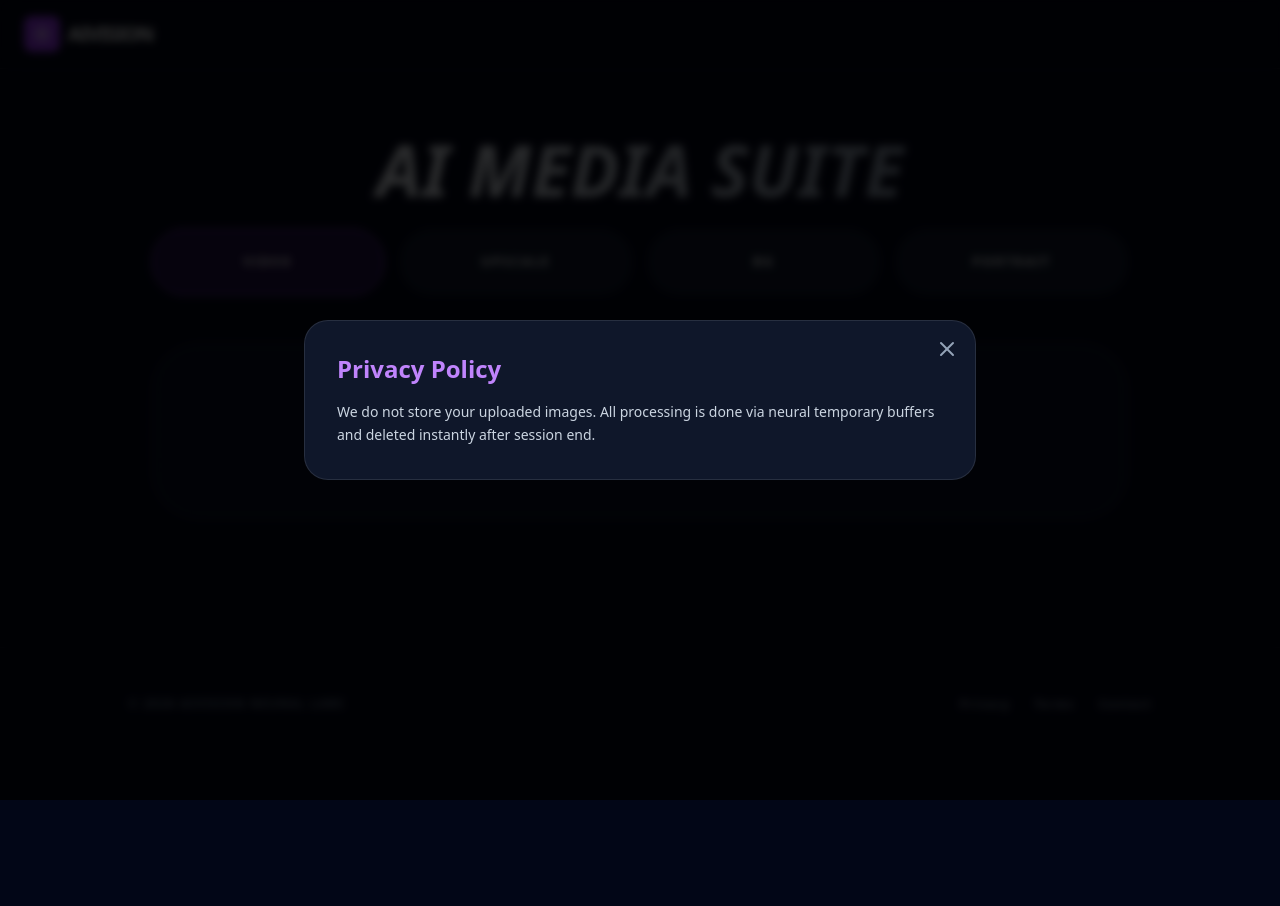
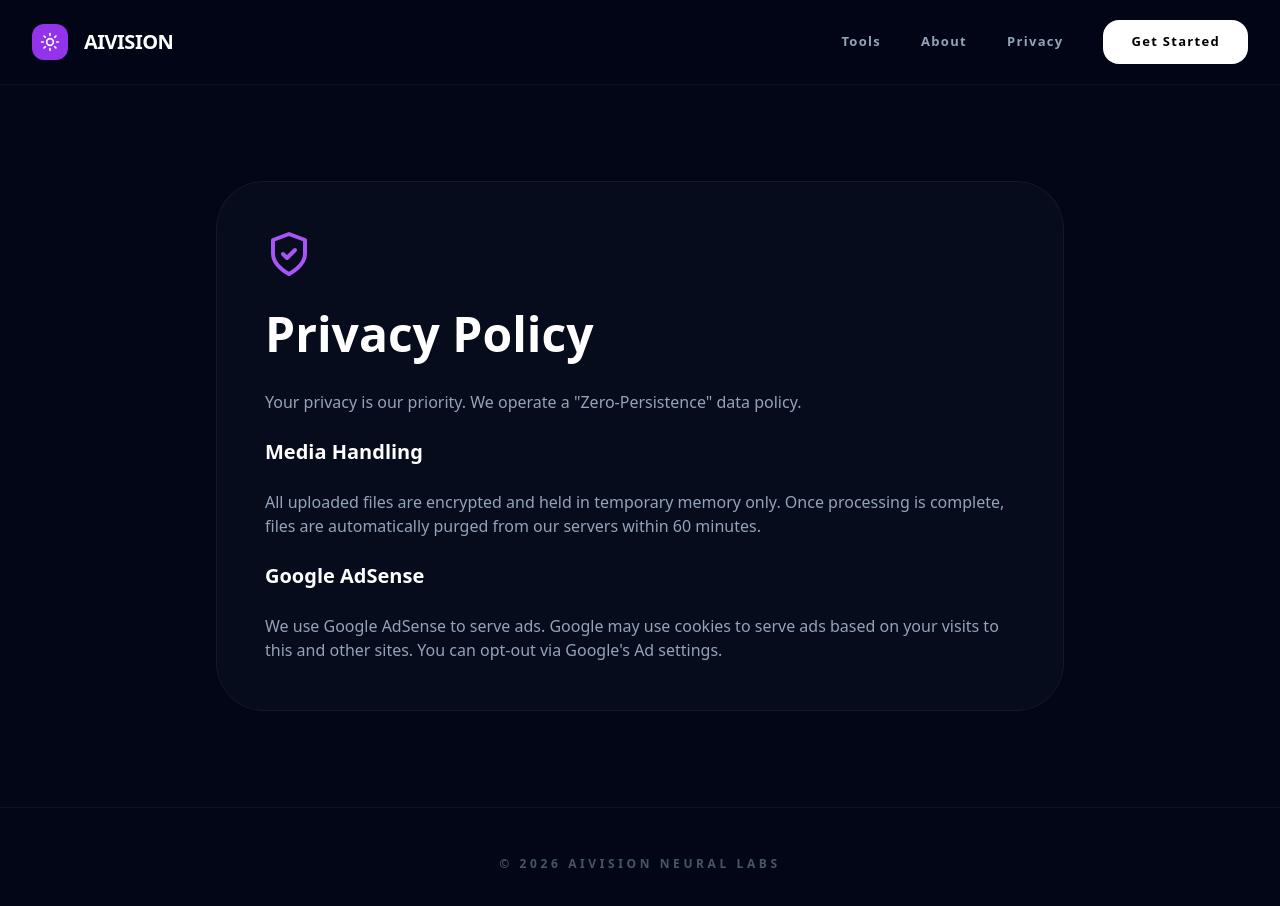
Before and after one commit to gulshan2670kmr-cmd/aivision-pro, a React (Create React App) app: page / in a window 1280 px wide. Both pictures are taken after a click on the button "Privacy". Shown: the top 906 px of the page. Before the commit the page ends 800 px from the top, so only its background shows below. Built offline with nearby package versions, Linux system fonts and the light colour scheme.

Commit message:
Update App.js
Final Professional UI with Privacy Policy and Splash Screen

```diff
--- a/src/App.js
+++ b/src/App.js
@@ -1,78 +1,171 @@
-import React, { useState } from 'react';
-import { Video, Scissors, Sun, Download, Upload, Zap, Sparkles, X } from 'lucide-react';
+import React, { useState, useRef, useEffect } from 'react';
+import { Video, Scissors, Sun, Download, Upload, Zap, Sparkles, Loader2, Image as ImageIcon, ArrowRight, Menu, X, FileText, Info, HelpCircle, ShieldCheck, Globe } from 'lucide-react';
+
+const customStyles = `
+  @keyframes slideUpFade {
+    0% { opacity: 0; transform: translateY(30px); }
+    100% { opacity: 1; transform: translateY(0); }
+  }
+  @keyframes progressBar {
+    0% { width: 0%; }
+    50% { width: 70%; }
+    100% { width: 100%; }
+  }
+  .animate-slide-up {
+    animation: slideUpFade 0.7s cubic-bezier(0.16, 1, 0.3, 1) forwards;
+    opacity: 0;
+  }
+  .delay-100 { animation-delay: 100ms; }
+  .delay-200 { animation-delay: 200ms; }
+  .delay-300 { animation-delay: 300ms; }
+`;
+
+const AdSlot = ({ position }) => (
+  <div className="w-full max-w-5xl mx-auto my-12 p-4 bg-slate-900/40 border border-slate-800 border-dashed rounded-2xl flex flex-col items-center justify-center min-h-[150px] text-slate-600 transition-all hover:bg-slate-900/60">
+    <span className="text-[10px] font-bold uppercase tracking-[0.3em] mb-2 opacity-50">Advertisement</span>
+    <p className="text-xs italic">Google AdSense - {position}</p>
+  </div>
+);
 
 const App = () => {
+  const [showSplash, setShowSplash] = useState(true);
   const [activeTab, setActiveTab] = useState('video');
   const [isProcessing, setIsProcessing] = useState(false);
   const [result, setResult] = useState(null);
-  const [modalContent, setModalContent] = useState(null);
+  const [selectedFile, setSelectedFile] = useState(null);
+  const [previewUrl, setPreviewUrl] = useState(null);
+  const [currentPage, setCurrentPage] = useState('home');
+  const [mobileMenuOpen, setMobileMenuOpen] = useState(false);
+  const fileInputRef = useRef(null);
+
+  useEffect(() => {
+    const timer = setTimeout(() => setShowSplash(false), 2200);
+    return () => clearTimeout(timer);
+  }, []);
+
+  const tools = [
+    { id: 'video', name: 'Image to Video', icon: <Video className="w-5 h-5" />, desc: 'Transform static images into cinematic motion clips.' },
+    { id: 'upscale', name: '4K Upscaler', icon: <Zap className="w-5 h-5" />, desc: 'Enhance low-res photos to ultra HD 4K resolution.' },
+    { id: 'bg', name: 'BG Remover', icon: <Scissors className="w-5 h-5" />, desc: 'Remove backgrounds instantly with pixel perfection.' },
+    { id: 'portrait', name: 'AI Portrait', icon: <Sparkles className="w-5 h-5" />, desc: 'Generate professional headshots using neural filters.' }
+  ];
+
+  const handleFileSelect = (e) => {
+    const file = e.target.files[0];
+    if (file) {
+      setSelectedFile(file);
+      setPreviewUrl(URL.createObjectURL(file));
+      setResult(null);
+    }
+  };
 
   const handleProcess = () => {
     setIsProcessing(true);
     setTimeout(() => {
       setIsProcessing(false);
-      setResult('https://images.unsplash.com/photo-1618005182384-a83a8bd57fbe?w=800');
-    }, 2500);
+      const mockResults = {
+        video: 'https://images.unsplash.com/photo-1618005182384-a83a8bd57fbe?w=800',
+        upscale: 'https://images.unsplash.com/photo-1614729939124-032f0b56c9ce?w=800',
+        bg: 'https://images.unsplash.com/photo-1618005182384-a83a8bd57fbe?w=800',
+        portrait: 'https://images.unsplash.com/photo-1544005313-94ddf0286df2?w=800'
+      };
+      setResult(mockResults[activeTab]);
+    }, 3000);
   };
 
-  const Modal = ({ title, content }) => (
-    <div className="fixed inset-0 bg-black/80 backdrop-blur-sm z-[100] flex items-center justify-center p-4">
-      <div className="bg-slate-900 border border-white/10 p-8 rounded-3xl max-w-2xl w-full max-h-[80vh] overflow-y-auto relative">
-        <button onClick={() => setModalContent(null)} className="absolute top-4 right-4 text-slate-400 hover:text-white"><X /></button>
-        <h2 className="text-2xl font-bold mb-4 text-purple-400">{title}</h2>
-        <div className="text-slate-300 space-y-4 text-sm leading-relaxed whitespace-pre-line">{content}</div>
+  if (showSplash) {
+    return (
+      <div className="min-h-screen bg-slate-950 flex flex-col items-center justify-center text-white font-sans overflow-hidden">
+        <style>{customStyles}</style>
+        <div className="bg-gradient-to-br from-purple-500 to-indigo-600 p-8 rounded-[2.5rem] shadow-2xl relative z-10 border border-white/10">
+          <Sun className="w-16 h-16 text-white" />
+        </div>
+        <h1 className="text-4xl font-black tracking-tighter mt-8">AIVISION STUDIO</h1>
+        <div className="w-64 h-1.5 bg-slate-900 rounded-full overflow-hidden mt-6 border border-white/5">
+          <div className="h-full bg-gradient-to-r from-purple-500 to-indigo-500" style={{ animation: 'progressBar 2s forwards' }}></div>
         </div>
       </div>
     );
+  }
 
   return (
-    <div className="min-h-screen bg-slate-950 text-white font-sans">
-      {modalContent && <Modal title={modalContent.title} content={modalContent.content} />}
-
-      <nav className="border-b border-white/10 px-6 py-4 flex justify-between items-center bg-slate-950/50 backdrop-blur-md sticky top-0 z-50">
-        <div className="flex items-center gap-2">
-          <div className="bg-purple-600 p-2 rounded-lg"><Sun className="w-5 h-5" /></div>
-          <span className="text-xl font-bold tracking-tighter uppercase">AIVision</span>
+    <div className="min-h-screen bg-slate-950 text-white font-sans selection:bg-purple-500/30">
+      <style>{customStyles}</style>
+      <nav className="border-b border-white/5 px-8 py-5 flex justify-between items-center bg-slate-950/90 backdrop-blur-xl sticky top-0 z-50">
+        <div className="flex items-center gap-4 cursor-pointer" onClick={() => setCurrentPage('home')}>
+          <div className="bg-purple-600 p-2 rounded-xl"><Sun className="w-5 h-5" /></div>
+          <span className="text-xl font-black tracking-tight">AIVISION</span>
+        </div>
+        <div className="hidden md:flex items-center gap-10 text-[13px] font-bold text-slate-400 uppercase tracking-widest">
+          <button onClick={() => setCurrentPage('home')}>Tools</button>
+          <button onClick={() => setCurrentPage('about')}>About</button>
+          <button onClick={() => setCurrentPage('privacy')}>Privacy</button>
+          <button className="bg-white text-black px-7 py-3 rounded-2xl font-bold">Get Started</button>
         </div>
       </nav>
 
-      <main className="max-w-5xl mx-auto px-6 py-16 text-center">
-        <h1 className="text-5xl md:text-7xl font-black mb-6 bg-gradient-to-r from-white to-slate-500 bg-clip-text text-transparent italic">AI MEDIA SUITE</h1>
-
-        {/* Tools Grid */}
-        <div className="grid grid-cols-2 md:grid-cols-4 gap-4 mb-12">
-          {['video', 'upscale', 'bg', 'portrait'].map((t) => (
-            <button key={t} onClick={() => {setActiveTab(t); setResult(null);}} className={`p-6 rounded-[2rem] border transition-all ${activeTab === t ? 'bg-purple-600/20 border-purple-500' : 'bg-slate-900 border-white/5'}`}>
-              <p className="font-black text-xs uppercase tracking-[0.2em]">{t}</p>
+      {currentPage === 'home' ? (
+        <main className="max-w-6xl mx-auto px-6 py-16">
+          <div className="text-center mb-16 animate-slide-up">
+            <h1 className="text-6xl md:text-8xl font-black mb-8 leading-[0.9]">Creative <span className="text-purple-500">Intelligence</span></h1>
+            <p className="text-slate-400 text-lg max-w-2xl mx-auto">Free, fast, and remarkably powerful tools for modern creators.</p>
+          </div>
+          <div className="grid grid-cols-1 md:grid-cols-4 gap-5 mb-12 animate-slide-up delay-100">
+            {tools.map((t) => (
+              <button key={t.id} onClick={() => {setActiveTab(t.id); setResult(null);}} className={`p-8 rounded-[2rem] border text-left transition-all ${activeTab === t.id ? 'bg-slate-900 border-purple-500' : 'bg-slate-900/30 border-white/5'}`}>
+                <div className={`mb-4 p-3 w-fit rounded-xl ${activeTab === t.id ? 'bg-purple-600' : 'bg-slate-800'}`}>{t.icon}</div>
+                <h3 className="font-bold mb-1">{t.name}</h3>
+                <p className="text-[10px] text-slate-500 uppercase font-bold">{t.desc}</p>
               </button>
             ))}
           </div>
-
-        {/* Processing Area */}
-        <div className="bg-slate-900/50 border-2 border-dashed border-white/10 rounded-[3rem] p-12 mb-16">
-          {!result ? (
-            <button onClick={handleProcess} disabled={isProcessing} className="bg-white text-black px-12 py-6 rounded-2xl font-black text-xl hover:bg-purple-500 hover:text-white transition-all">
-              {isProcessing ? 'PROCESSING...' : 'UPLOAD & CONVERT'}
-            </button>
+          <div className="bg-slate-900/40 border border-white/5 rounded-[3rem] p-12 min-h-[400px] flex items-center justify-center animate-slide-up delay-200">
+            {!selectedFile ? (
+              <div className="text-center">
+                <input type="file" ref={fileInputRef} onChange={handleFileSelect} className="hidden" />
+                <button onClick={() => fileInputRef.current.click()} className="bg-white text-black px-12 py-5 rounded-2xl font-black uppercase">Browse Media</button>
+              </div>
+            ) : !result ? (
+              <div className="text-center w-full max-w-md">
+                <img src={previewUrl} className="rounded-3xl mb-8 border border-white/10" alt="Preview" />
+                <button onClick={handleProcess} disabled={isProcessing} className="bg-purple-600 px-10 py-4 rounded-2xl font-black w-full">{isProcessing ? 'PROCESSING...' : 'RUN AI'}</button>
+              </div>
             ) : (
-            <div className="space-y-6">
-              <img src={result} alt="AI Result" className="max-w-sm mx-auto rounded-2xl shadow-2xl border border-white/10" />
-              <button onClick={() => setResult(null)} className="text-slate-500 font-bold uppercase text-xs tracking-widest">Clear Result</button>
+              <div className="text-center w-full max-w-md">
+                <img src={result} className="rounded-3xl mb-8 border-2 border-purple-500 shadow-2xl" alt="Result" />
+                <button onClick={() => setResult(null)} className="text-slate-500 font-bold uppercase text-xs mb-4 block mx-auto tracking-widest">Clear</button>
+                <button onClick={() => window.open(result)} className="bg-white text-black px-10 py-4 rounded-2xl font-black w-full">DOWNLOAD RESULT</button>
               </div>
             )}
           </div>
         </main>
-
-      {/* FOOTER WITH POLICY LINKS */}
-      <footer className="border-t border-white/5 py-12 px-6">
-        <div className="max-w-5xl mx-auto flex flex-col md:flex-row justify-between items-center gap-8">
-          <div className="text-slate-500 text-xs font-bold tracking-widest uppercase">© 2026 AIVISION NEURAL LABS</div>
-          <div className="flex gap-6 text-[10px] font-black tracking-[0.2em] text-slate-400 uppercase">
-            <button onClick={() => setModalContent({title: 'Privacy Policy', content: 'We do not store your uploaded images. All processing is done via neural temporary buffers and deleted instantly after session end.'})} className="hover:text-purple-400">Privacy</button>
-            <button onClick={() => setModalContent({title: 'Terms', content: 'This tool is for personal use. Commercial redistribution of AI generated content via this suite requires a Pro license.'})} className="hover:text-purple-400">Terms</button>
-            <button onClick={() => setModalContent({title: 'Contact', content: 'Support: support@aivision.tools\nResponse time: 24-48 hours.'})} className="hover:text-purple-400">Contact</button>
+      ) : (
+        <main className="max-w-4xl mx-auto px-6 py-24 animate-slide-up">
+          <div className="bg-slate-900/40 p-12 rounded-[3rem] border border-white/5">
+            {currentPage === 'about' ? (
+              <>
+                <Info className="w-12 h-12 text-purple-500 mb-8" />
+                <h1 className="text-5xl font-black mb-8">About AIVision</h1>
+                <p className="text-slate-400 text-lg leading-relaxed">AIVision Studio democratizes advanced media editing. We believe professional AI tools should be free and accessible to everyone, from designers to hobbyists.</p>
+              </>
+            ) : (
+              <>
+                <ShieldCheck className="w-12 h-12 text-purple-500 mb-8" />
+                <h1 className="text-5xl font-black mb-8">Privacy Policy</h1>
+                <div className="text-slate-400 space-y-6">
+                  <p>Your privacy is our priority. We operate a "Zero-Persistence" data policy.</p>
+                  <h3 className="text-white font-bold text-xl mt-8">Media Handling</h3>
+                  <p>All uploaded files are encrypted and held in temporary memory only. Once processing is complete, files are automatically purged from our servers within 60 minutes.</p>
+                  <h3 className="text-white font-bold text-xl mt-8">Google AdSense</h3>
+                  <p>We use Google AdSense to serve ads. Google may use cookies to serve ads based on your visits to this and other sites. You can opt-out via Google's Ad settings.</p>
                 </div>
+              </>
+            )}
           </div>
+        </main>
+      )}
+      <footer className="border-t border-white/5 py-12 text-center">
+        <p className="text-slate-600 text-xs font-bold uppercase tracking-[0.3em]">© 2026 AIVISION NEURAL LABS</p>
       </footer>
     </div>
   );
```
Lines whose indentation alone changed are shown as unchanged.
